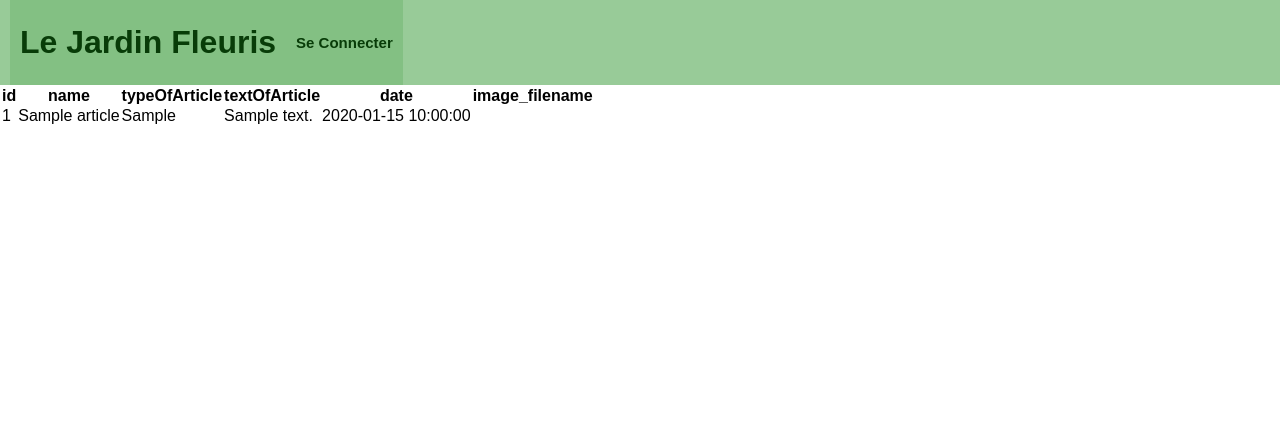
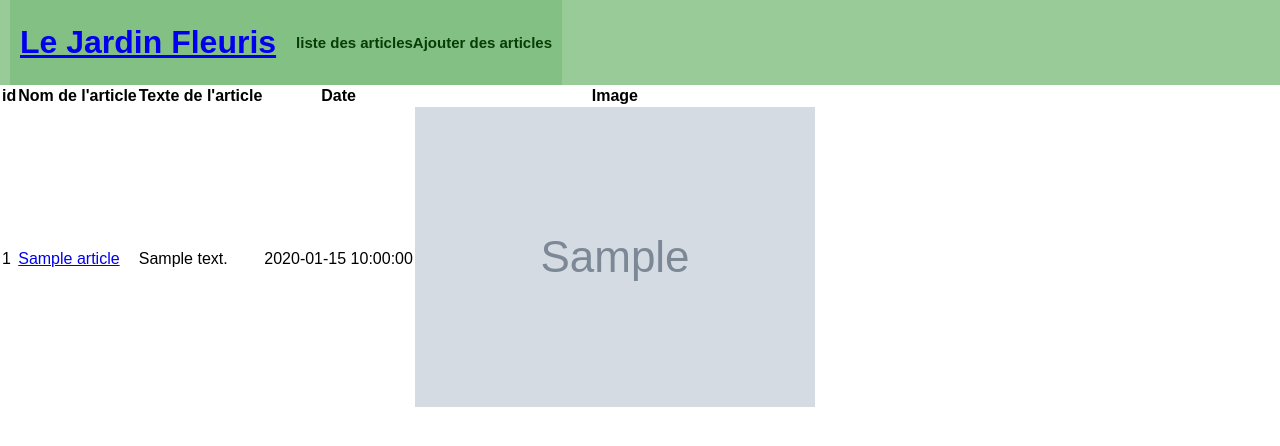
Before and after one commit to Yamin-13/le-jardin-fleuris, a PHP site: page /ctrl/article/list.php in a window 1280 px wide. Shown: the top 446 px of the page. Run offline with PHP 8.4, Linux system fonts and the light colour scheme; tables that the repository leaves empty hold one stand-in row (values such as "Sample post"); grey boxes marked "Sample" are stand-in pictures.

```diff
--- a/ctrl/article/list.php
+++ b/ctrl/article/list.php
@@ -15,7 +15,7 @@ require_once $_SERVER['DOCUMENT_ROOT'] . '/model/lib/db.php';
 $dbConnection = getConnection($dbConfig);
 
 // Prépare la requête
-$query = 'SELECT article.id, article.name, article.typeOfArticle, article.image_filename, article.date, article.textOfArticle ';
+$query = 'SELECT article.id, article.name, article.image_filename, article.date, article.textOfArticle ';
 $query .= ' FROM article';
 $statement = $dbConnection->prepare($query);
 
--- a/db/db-1-structure.sql
+++ b/db/db-1-structure.sql
@@ -25,8 +25,6 @@ CREATE TABLE user (
 )
 ;
 
-
-
 CREATE TABLE comment (
   id bigint(20) NOT NULL AUTO_INCREMENT PRIMARY KEY
   ,textOfComment varchar(500) NOT NULL
@@ -48,7 +46,6 @@ CREATE TABLE article (
       ,date timestamp NOT NULL
       ,textOfArticle varchar(500) NOT NULL
       ,image_filename varchar(255)
-      ,typeOfArticle varchar(50) NOT NULL
       ,idUser bigint(20) NOT NULL
       ,idCategorie bigint(20) NOT NULL
 )
--- a/db/db-2-structure.sql
+++ b/db/db-2-structure.sql
@@ -15,10 +15,12 @@ INSERT INTO user (id, idRole, name, email, password) VALUES
 
 INSERT INTO categorie (id, name) VALUES
 (90, 'Fleurs')
+,(100, 'plante dinterieur')
+,(110, 'Le Jardin')
 ;
 
-INSERT INTO article (id, name, TypeOfArticle, textOfArticle, date, idUser, idCategorie) VALUES
-(50, 'Fleurs de Lys', 'Fleurs', 'Découvrez la fleur de Lys', '2024-06-20 16:00:00', 60, 90 )
+INSERT INTO article (id, name, textOfArticle, date, idUser, idCategorie) VALUES
+(50, 'Fleurs de Lys', 'Découvrez la fleur de Lys', '2024-06-20 16:00:00', 60, 90)
 ;
 
 INSERT INTO comment (id, textOfComment, date, idUser, idArticle) VALUES
--- a/model/lib/article.php
+++ b/model/lib/article.php
@@ -11,7 +11,7 @@
 {
 
     // Prépare la requête
-     $query = ' SELECT article.id, article.name, article.date, article.textOfArticle, article.image_filename, article.typeOfArticle, article.idUser, article.idCategorie';
+    $query = ' SELECT article.id, article.name, article.date, article.textOfArticle, article.image_filename, article.idUser, article.idCategorie';
     $query .= ' FROM article';
     $statement = $db->prepare($query);
 
@@ -32,13 +32,12 @@
  * @return boolean Succès ou échec.
  */
 
-function create(string $name, string $textOfArticle, string $TypeOfArticle, string $date, string $image_filename, string $idCategorie, string $IdUser, PDO $db): bool
+function create(string $name, string $textOfArticle, string $date, string $image_filename, string $idCategorie, string $IdUser, PDO $db): bool
 {
     // Prépare la requête
-    $query = 'INSERT INTO article (name, TypeOfArticle, textOfArticle, date, image_filename, idCategorie, IdUser ) VALUES (:name, :TypeOfArticle, :textOfArticle, :date, :image_filename, :idCategorie, :IdUser)';
+    $query = 'INSERT INTO article (name, textOfArticle, date, image_filename, idCategorie, IdUser ) VALUES (:name, :textOfArticle, :date, :image_filename, :idCategorie, :IdUser)';
     $statement = $db->prepare($query);
     $statement->bindParam(':name', $name);
-    $statement->bindParam(':TypeOfArticle', $TypeOfArticle);
     $statement->bindParam(':textOfArticle', $textOfArticle);
     $statement->bindParam(':date', $date);
     $statement->bindParam(':image_filename', $image_filename);
@@ -51,3 +50,17 @@ function create(string $name, string $textOfArticle, string $TypeOfArticle, stri
 
     return $successOrFailure;
 }
+
+
+function getArticleById($id)
+{
+    global $dbConnection;
+    $stmt = $dbConnection->prepare("SELECT article.name, article.textOfArticle, article.date, article.image_filename, categorie.name AS categorieName
+
+    -- jointure avec la table categorie pour récupérer le nom de la catégorie
+    FROM article
+    JOIN categorie ON article.idCategorie = categorie.id
+    WHERE article.id = ?");
+    $stmt->execute([$id]);
+    return $stmt->fetch(PDO::FETCH_ASSOC);
+}
--- a/view/article/list.php
+++ b/view/article/list.php
@@ -1,11 +1,13 @@
 <!DOCTYPE html>
-<html lang="en">
+<html lang="fr">
+
 <head>
     <meta charset="UTF-8">
     <meta name="viewport" content="width=device-width, initial-scale=1.0">
     <link rel="stylesheet" href="/asset/css/style.css">
     <title><?= $pageTitle ?></title>
 </head>
+
 <body>
     <?php include $_SERVER['DOCUMENT_ROOT'] . '/view/partial/header.php'; ?>
     <main>
@@ -13,30 +15,35 @@
             <thead>
                 <tr>
                     <th>id</th>
-        <th>name</th>
-        <th>typeOfArticle</th>
-        <th>textOfArticle</th>
-        <th>date</th>
-        <th>image_filename</th>
-
+                    <th>Nom de l'article</th>
+                    <!-- <th>Catégorie</th> -->
+                    <th>Texte de l'article</th>
+                    <th>Date</th>
+                    <th>Image</th>
                 </tr>
             </thead>
 
             <tbody>
-    <?php foreach ($listArticle as $article) { ?>
+                <?php foreach ($listArticle as $article) : ?>
+                    <tr>
+                        <td><?= htmlspecialchars($article['id']) ?></td>
+                        <!-- lien pour affiché les détails de chaque article -->
+                        <td><a href="/ctrl/article/details.php?id=<?= $article['id'] ?>"><?= htmlspecialchars($article['name']) ?></a></td>
+                        <td><?= htmlspecialchars($article['textOfArticle']) ?></td>
+                        <td><?= htmlspecialchars($article['date']) ?></td>
 
-        <tr>
-            <td><?= $article['id'] ?></td>
-            <td><?= $article['name'] ?></td>
-            <td><?= $article['typeOfArticle'] ?></td>
-            <td><?= $article['textOfArticle'] ?></td>
-            <td><?= $article['date'] ?></td>
-
+                        <td>
+                            <!-- affiche l'image si elle est dispo -->
+                            <?php if (!empty($article['image_filename'])) : ?>
+                                <img src="/path/to/images/<?= htmlspecialchars($article['image_filename']) ?>" alt="Image">
+                            <?php endif; ?>
+                        </td>
                     </tr>
-    <?php } ?>
+                <?php endforeach; ?>
             </tbody>
         </table>
     </main>
 
 </body>
+
 </html>
--- a/view/partial/header.php
+++ b/view/partial/header.php
@@ -1,9 +1,11 @@
 <header>
 <header>
-        <h1>Le Jardin Fleuris</h1>
+        <h1><a href="/ctrl/article/display.php">Le Jardin Fleuris</h1></a>
       <nav>
         <ul>
-            <li><a class="header_link" href="">Se Connecter</a></li>
+            <!-- <li><a class="header_link" href="">Se Connecter</a></li> -->
+            <li><a class="header_link" href="/ctrl/article/list.php">liste des articles</a></li>
+            <li><a class="header_link" href="/ctrl/article/add-display.php">Ajouter des articles</a></li>
         </ul>
       </nav>
     </header>
```
Also changed, not shown: ctrl/article/add-display.php (+8 -13 lines), ctrl/article/add.php (+2 -5 lines), ctrl/article/details.php (added, +23 -0 lines), view/article/add.php (added, +54 -0 lines), view/article/detail.php (+25 -0 lines), view/article/display.php (+2 -41 lines), view/article/add-display.php (added), 1 other file. Lines whose indentation alone changed are shown as unchanged.
